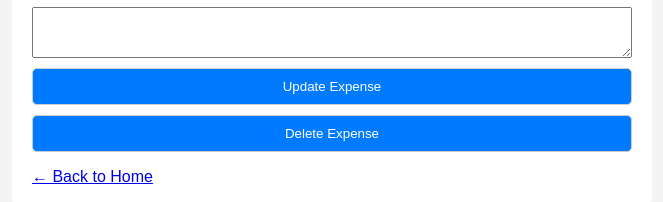
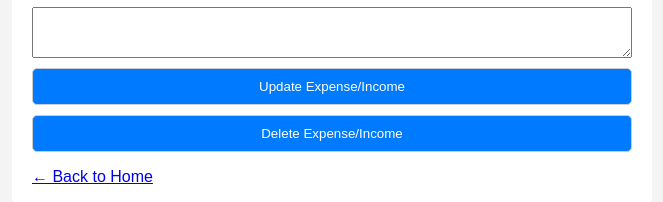
Before and after one commit to ItzPongo/CS-312-Group-Project, a website: page public/expense.html in a window 1280 px wide. Shown: the part 368-570 px from the top of the page, without its empty margins (308-971 px from the left). Drawn offline with Linux system fonts and the light colour scheme.

Commit message:
Update expense.html

```diff
--- a/public/expense.html
+++ b/public/expense.html
@@ -4,11 +4,14 @@
   <meta charset="UTF-8" />
   <meta name="viewport" content="width=device-width, initial-scale=1.0"/>
   <title>Expense Detail</title>
+  <!-- Link to external stylesheet -->
   <link rel="stylesheet" href="css/style.css" />
 </head>
 <body>
   <div class="container">
     <h1>Expense Details</h1>
+
+    <!-- Expense detail form for editing or deleting -->
     <form id="expense-form">
       <label for="date">Date:</label>
       <input type="date" id="date" required />
@@ -22,15 +25,19 @@
       <label for="description">Description:</label>
       <textarea id="description" rows="3"></textarea>
 
-      <button type="submit">Update Expense</button>
-      <button type="button" id="delete-btn">Delete Expense</button>
+      <!-- Submit button to update expense/income -->
+      <button type="submit">Update Expense/Income</button>
+      <!-- Button to delete expense/income -->
+      <button type="button" id="delete-btn">Delete Expense/Income</button>
     </form>
 
+    <!-- Link back to the main page -->
     <div style="margin-top: 1em;">
       <a href="index.html">← Back to Home</a>
     </div>
   </div>
 
+  <!-- Link to external JavaScript file -->
   <script src="js/expense.js" defer></script>
 </body>
 </html>
```
